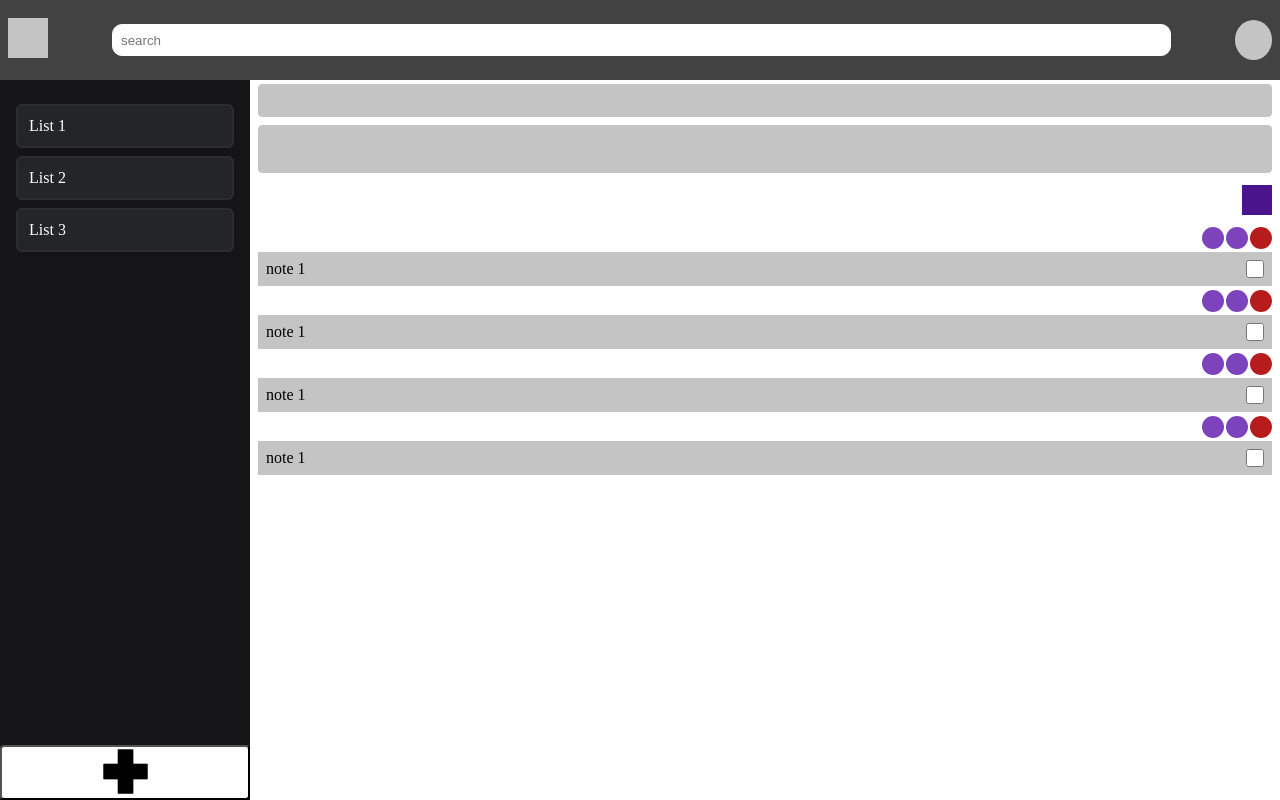
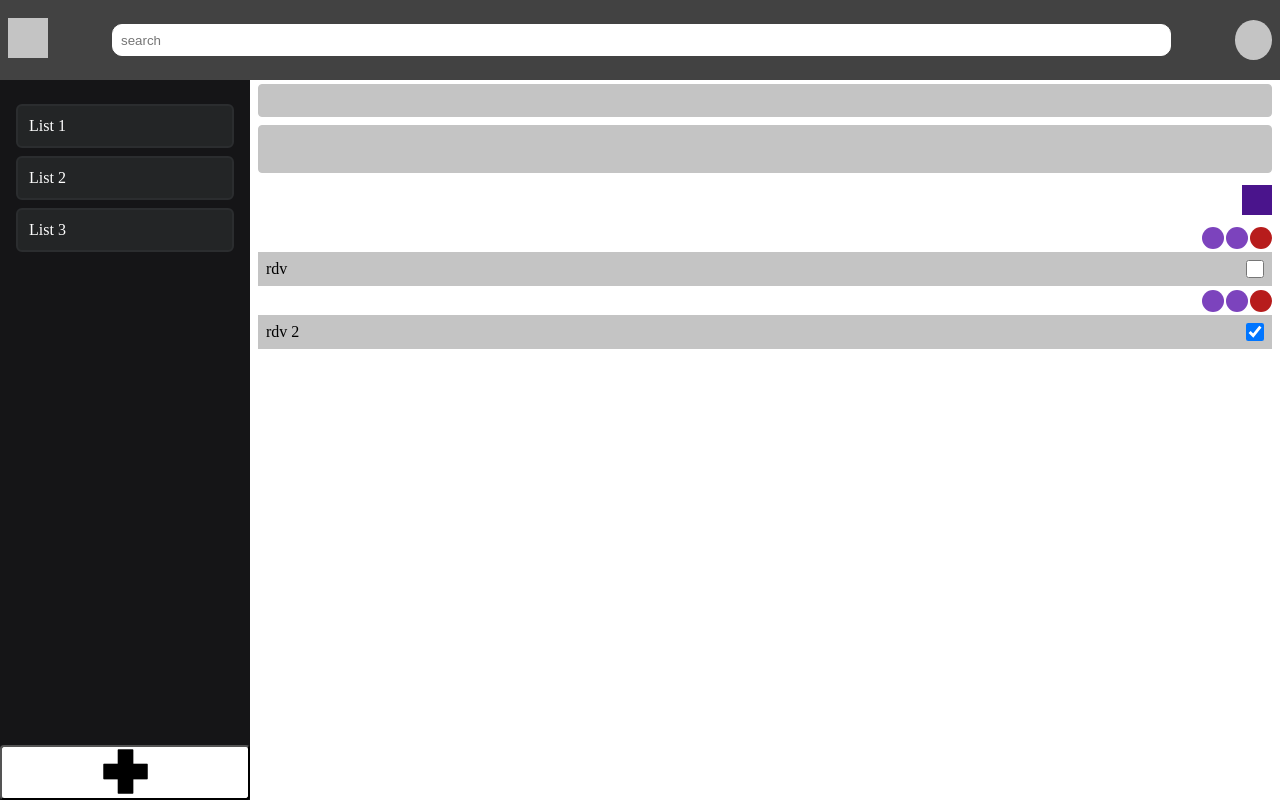
Before and after one commit to blckangl/noteapp-project, an Angular app: page / in a window 1280 px wide. Built offline with nearby package versions, Linux system fonts and the light colour scheme.

Commit message:
adding student element functions

```diff
--- a/src/app/app.module.ts
+++ b/src/app/app.module.ts
@@ -9,6 +9,7 @@ import { HomePageComponent } from './home-page/home-page.component';
 import { NotesInputComponent } from './notes-input/notes-input.component';
 import { NotesListComponent } from './notes-list/notes-list.component';
 import { NoteElementComponent } from './note-element/note-element.component';
+import { IsCheckedDirective } from './directives/is-checked.directive';
 
 @NgModule({
   declarations: [
@@ -18,7 +19,8 @@ import { NoteElementComponent } from './note-element/note-element.component';
     HomePageComponent,
     NotesInputComponent,
     NotesListComponent,
-    NoteElementComponent
+    NoteElementComponent,
+    IsCheckedDirective
   ],
   imports: [
     BrowserModule,
--- /dev/null
+++ b/src/app/directives/is-checked.directive.ts
@@ -0,0 +1,19 @@
+import {Directive, ElementRef, Input, OnInit} from '@angular/core';
+
+@Directive({
+  selector: '[appIsChecked]'
+})
+export class IsCheckedDirective implements OnInit{
+ @Input() appIsChecked!:boolean;
+  constructor(private el:ElementRef) { }
+
+  ngOnInit(): void {
+
+
+
+    this.el.nativeElement.checked = this.appIsChecked
+  }
+
+
+
+}
--- /dev/null
+++ b/src/app/models/note.ts
@@ -0,0 +1,8 @@
+export interface Note{
+  id:number;
+  title:string
+  content:string;
+  category:string
+  isDone?:boolean;
+  date?:Date;
+}
--- a/src/app/note-element/note-element.component.html
+++ b/src/app/note-element/note-element.component.html
@@ -5,7 +5,7 @@
     <button class="action warning"></button>
   </div>
   <div class="note">
-    <p>note 1</p>
-    <input type="checkbox">
+    <p>{{note.title}}</p>
+    <input [appIsChecked]="note.isDone ? note.isDone:false"  type="checkbox" (input)="changeNoteStatus($event)" >
   </div>
 </div>
--- a/src/app/note-element/note-element.component.ts
+++ b/src/app/note-element/note-element.component.ts
@@ -1,4 +1,6 @@
-import { Component, OnInit } from '@angular/core';
+import {Component, Input, OnInit} from '@angular/core';
+import {Note} from "../models/note";
+import {NoteService} from "../services/note.service";
 
 @Component({
   selector: 'app-note-element',
@@ -7,9 +9,15 @@ import { Component, OnInit } from '@angular/core';
 })
 export class NoteElementComponent implements OnInit {
 
-  constructor() { }
+  @Input() note!:Note;
+  constructor(private noteService:NoteService) { }
 
   ngOnInit(): void {
   }
 
+  changeNoteStatus(event: any) {
+     console.log(event.target.checked);
+
+     this.noteService.changeStatus(this.note,event.target.checked)
+  }
 }
--- a/src/app/notes-input/notes-input.component.html
+++ b/src/app/notes-input/notes-input.component.html
@@ -1,13 +1,13 @@
 <section class="container">
   <div class="form">
     <div class="input-container">
-      <input type="text">
+      <input #titleInput type="text">
     </div>
     <div class="input-container">
-      <textarea type="text"></textarea>
+      <textarea #contentInput type="text"></textarea>
     </div>
     <div class="action-container">
-      <button></button>
+      <button (click)="addNote(titleInput,contentInput)"></button>
     </div>
   </div>
 
--- a/src/app/notes-input/notes-input.component.ts
+++ b/src/app/notes-input/notes-input.component.ts
@@ -1,4 +1,5 @@
-import { Component, OnInit } from '@angular/core';
+import {Component, OnInit} from '@angular/core';
+import {NoteService} from "../services/note.service";
 
 @Component({
   selector: 'app-notes-input',
@@ -7,9 +8,20 @@ import { Component, OnInit } from '@angular/core';
 })
 export class NotesInputComponent implements OnInit {
 
-  constructor() { }
+  constructor(private noteService: NoteService) {
+  }
 
   ngOnInit(): void {
   }
 
+  addNote(titleInput: HTMLInputElement, contentInput: HTMLTextAreaElement) {
+    let note = {
+      title: titleInput.value,
+      content: contentInput.value,
+      category: 'reunion',
+      id:0
+    }
+    this.noteService.AddNote(note);
+    console.log(note);
+  }
 }
--- a/src/app/notes-list/notes-list.component.html
+++ b/src/app/notes-list/notes-list.component.html
@@ -1,9 +1,6 @@
 <section class="container">
   <div class="note-list">
-      <app-note-element></app-note-element>
-    <app-note-element></app-note-element>
-    <app-note-element></app-note-element>
-    <app-note-element></app-note-element>
+      <app-note-element *ngFor="let note of notes" [note]="note" ></app-note-element>
 
   </div>
 </section>
--- a/src/app/notes-list/notes-list.component.ts
+++ b/src/app/notes-list/notes-list.component.ts
@@ -1,4 +1,6 @@
-import { Component, OnInit } from '@angular/core';
+import {Component, OnInit} from '@angular/core';
+import {NoteService} from "../services/note.service";
+import {Note} from "../models/note";
 
 @Component({
   selector: 'app-notes-list',
@@ -7,9 +9,15 @@ import { Component, OnInit } from '@angular/core';
 })
 export class NotesListComponent implements OnInit {
 
-  constructor() { }
+  notes!: Array<Note>;
+
+  constructor(private notesService: NoteService) {
+  }
 
   ngOnInit(): void {
+    this.notesService.notes.subscribe(res => {
+      this.notes = res;
+    })
   }
 
 }
--- /dev/null
+++ b/src/app/services/note.service.ts
@@ -0,0 +1,57 @@
+import {Injectable} from '@angular/core';
+import {Note} from "../models/note";
+import {BehaviorSubject, Observable} from "rxjs";
+
+@Injectable({
+  providedIn: 'root'
+})
+export class NoteService {
+
+  INCR = 0;
+  initialListState: Array<Note> = [
+    {
+      id: this.INCR++,
+      title: 'rdv',
+      content: 'rdv with someone',
+      category: 'reunion',
+      isDone: false,
+      date: new Date()
+    },
+    {
+      id: this.INCR++,
+      title: 'rdv 2',
+      content: 'rdv with someone 2',
+      category: 'reunion',
+      isDone: true,
+      date: new Date()
+    }
+  ];
+
+  _notes: BehaviorSubject<Array<Note>> = new BehaviorSubject<Array<Note>>(this.initialListState)
+
+  notes: Observable<Array<Note>> = this._notes.asObservable()
+
+  constructor() {
+  }
+
+  public AddNote(note: Note) {
+
+    let tempNote: Note = {...note, date: new Date, id: this.INCR++, isDone: false}
+
+    this._notes.next([tempNote,...this._notes.value])
+    console.log("creating note ", tempNote)
+
+  }
+
+  public changeStatus(note: Note, status: boolean){
+    let currentNote = this._notes.value.find(x=>x.id==note.id);
+
+    if(currentNote)
+      currentNote.isDone = status;
+  }
+}
+
+//['5','4','3']
+//...['5','4','3']     '5','4','3'
+
+//['5',...['5','3'],'3']
```
Also changed, not shown: 2 other files (tests, documents, lock files or other folders).
